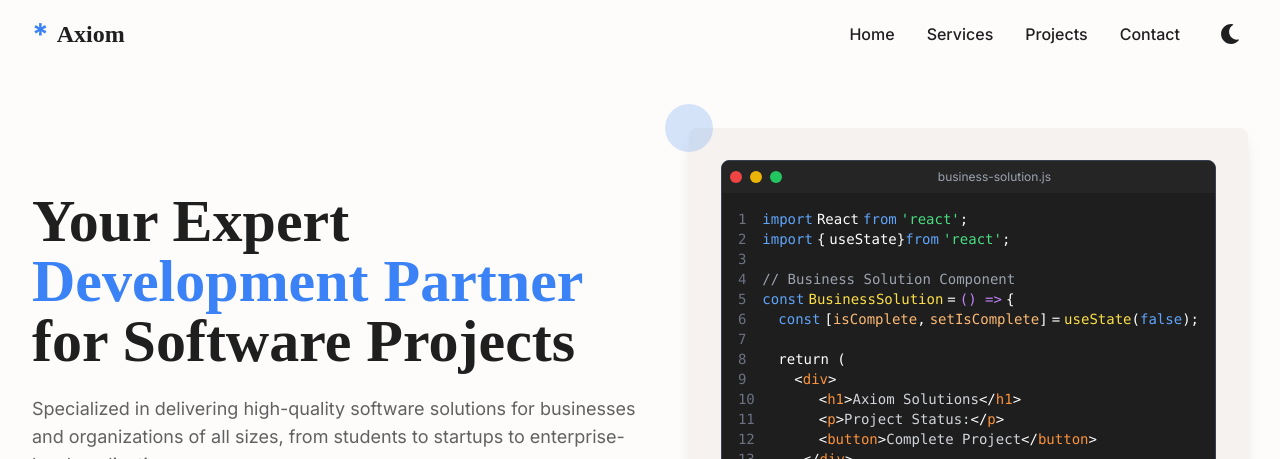
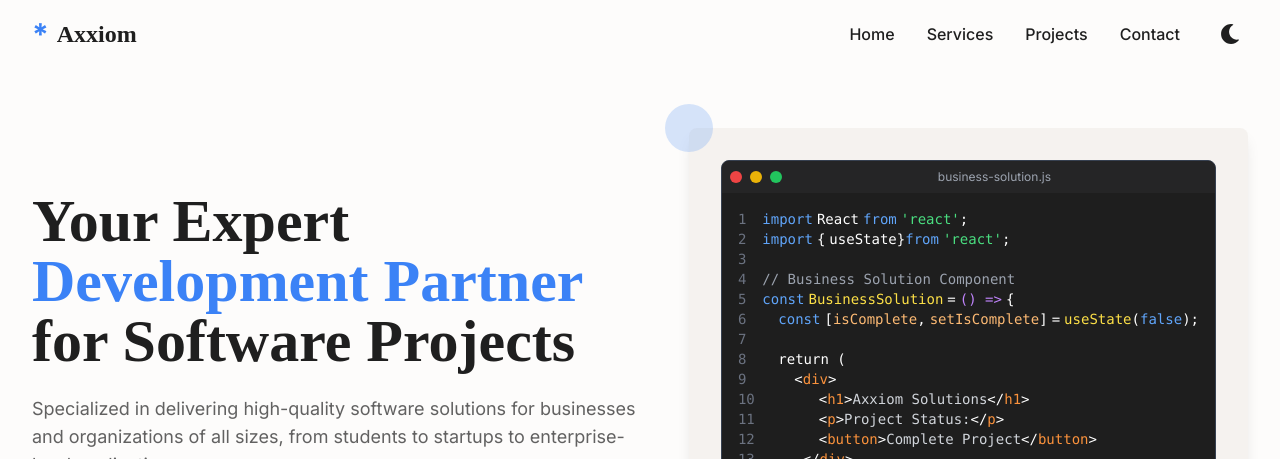
Before and after one commit to abbasahsan1/Axxiom, a Next.js app: page / in a window 1280 px wide. Shown: the top 459 px of the page. Built offline with nearby package versions, Linux system fonts and the light colour scheme; a web font is replaced by a local one.

Commit message:
consistent spellings

```diff
--- a/app/layout.js
+++ b/app/layout.js
@@ -7,8 +7,8 @@ import Script from 'next/script';
 const inter = Inter({ subsets: ['latin'], variable: '--font-inter' });
 
 export const metadata = {
-  title: 'Axiom Software - Your Development Partner for University Projects & More',
-  description: 'Axiom Software offers a wide range of software development services, focusing on university projects, assignments, semester projects, and final year projects (FYPs).',
+  title: 'Axxiom Software - Your Development Partner for University Projects & More',
+  description: 'Axxiom Software offers a wide range of software development services, focusing on university projects, assignments, semester projects, and final year projects (FYPs).',
 };
 
 export default function RootLayout({ children }) {
--- a/app/layout.server.js
+++ b/app/layout.server.js
@@ -1,6 +1,6 @@
 export const metadata = {
-  title: 'Axiom Software - Your Development Partner for University Projects & More',
-  description: 'Axiom Software offers a wide range of software development services, focusing on university projects, assignments, semester projects, and final year projects (FYPs).',
+  title: 'Axxiom Software - Your Development Partner for University Projects & More',
+  description: 'Axxiom Software offers a wide range of software development services, focusing on university projects, assignments, semester projects, and final year projects (FYPs).',
 };
 
 export { default } from './layout.client';
--- a/components/Footer.js
+++ b/components/Footer.js
@@ -13,7 +13,7 @@ const Footer = () => {
           <div>
             <div className="flex items-center mb-4 hover-lift">
               <span className="text-accent font-bold text-3xl mr-2">*</span>
-              <span className="font-serif font-bold text-2xl">Axiom</span>
+              <span className="font-serif font-bold text-2xl">Axxiom</span>
             </div>
               <p className="text-white/70 mb-4">
               Your trusted development partner for professional software solutions,
@@ -86,7 +86,7 @@ const Footer = () => {
         </div>
 
         <div className="pt-8 border-t border-white/10 text-center text-white/50 text-sm">
-          <p>&copy; {currentYear} Axiom Software. All rights reserved.</p>
+          <p>&copy; {currentYear} Axxiom Software. All rights reserved.</p>
           <p className="mt-2">
             <Link
               href="#"
--- a/components/Header.js
+++ b/components/Header.js
@@ -43,7 +43,7 @@ const Header = () => {
         <div className="flex items-center">
           <Link href="/" className="flex items-center hover-lift transition-transform">
             <span className="text-accent font-bold text-3xl mr-2">*</span>
-            <span className="font-serif font-bold text-2xl dark:text-dark-primary">Axiom</span>
+            <span className="font-serif font-bold text-2xl dark:text-dark-primary">Axxiom</span>
           </Link>
         </div>
 
--- a/components/Hero.js
+++ b/components/Hero.js
@@ -130,8 +130,7 @@ const Hero = () => {
                     <span className="text-gray-500 mr-4">10</span>
                     <span className="text-white ml-12">&lt;</span>
                     <span className="text-orange-400">h1</span>
-                    <span className="text-white">&gt;</span>
-                    <span className="text-gray-300">Axiom Solutions</span>
+                    <span className="text-white">&gt;</span>                    <span className="text-gray-300">Axxiom Solutions</span>
                     <span className="text-white">&lt;/</span>
                     <span className="text-orange-400">h1</span>
                     <span className="text-white">&gt;</span>
--- a/package.json
+++ b/package.json
@@ -1,5 +1,5 @@
 {
-  "name": "axiom-software",
+  "name": "axxiom-software",
   "version": "0.1.0",
   "private": true,
   "scripts": {
```
